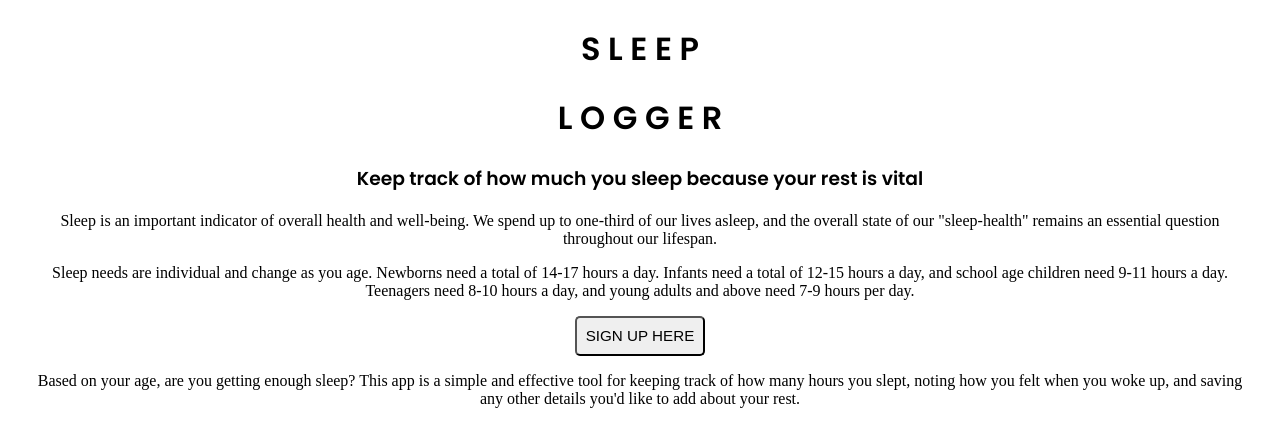
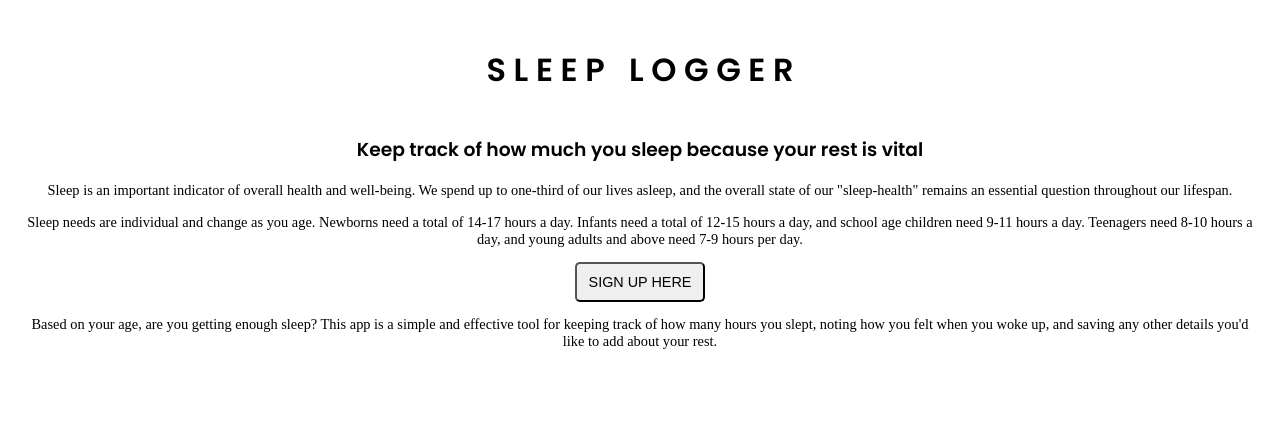
Before and after one commit to elliotkim916/sleeplogger, a website: page public/index.html in a window 1280 px wide. Drawn offline with nearby package versions, Linux system fonts and the light colour scheme; no server answers; a web font is replaced by a local one.

Commit message:
added margin left to logger text in h1 header

```diff
--- a/public/index.css
+++ b/public/index.css
@@ -11,14 +11,24 @@ header {
     font-family: 'Poppins';
 }
 
+h1 {
+    display: inline;
+}
+
+.logger {
+    display: inline-block;
+    margin-left: 20px;
+}
+
 .sleep-info, .sign-up {
     font-family: 'Antic Slab';
+    font-size: 0.9em;
 }
 
 .log-container, .new-log-entry {
     border: 1px solid black;
     border-radius: 5px;
-    margin-bottom: 20px;
+    margin-bottom: 55px;
     padding-left: 10px;
     padding-bottom: 10px;
     padding-right: 10px;
@@ -50,7 +60,7 @@ header {
     width: 130px;
     height: 40px;
     border-radius: 5px;
-    font-size: 0.95em;
+    font-size: 1em;
 }
 
 /* save button */
```
